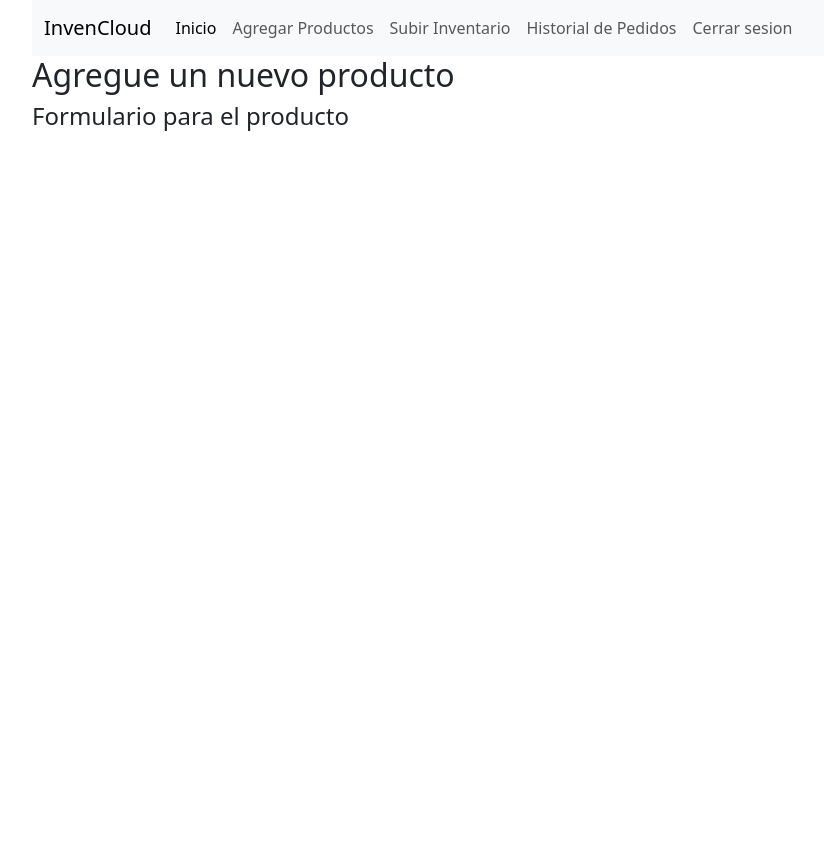
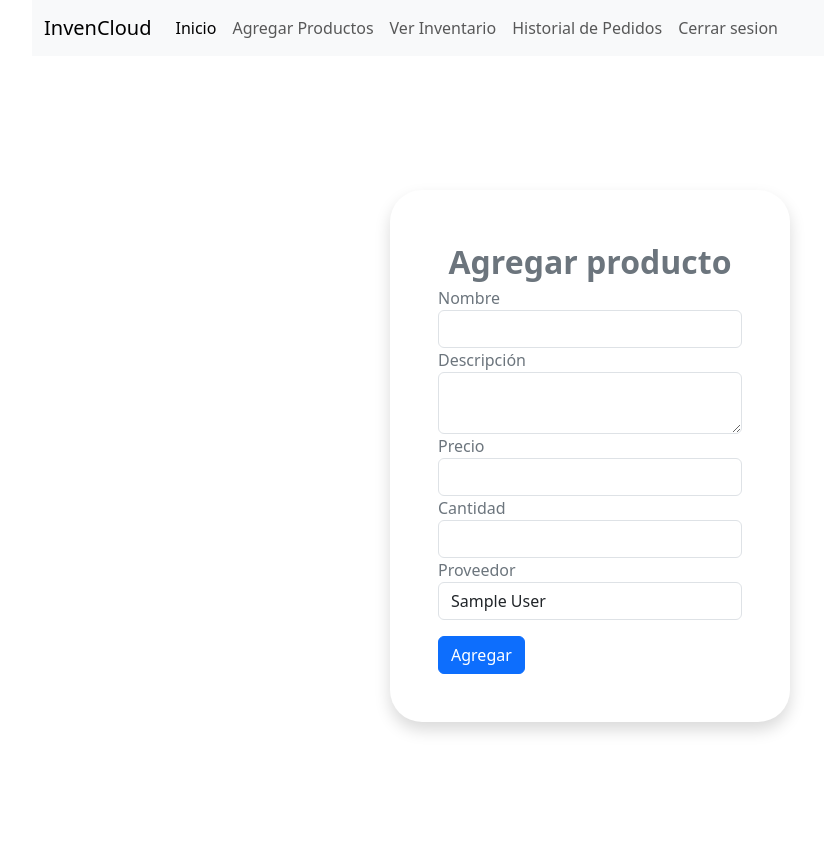
Before and after one commit to joanpedraza/software2_proyecto, a Django app: page /store_admin/add_product/ in a window 1280 px wide. Shown: the whole page, without its empty margins (50-874 px from the left). Before the commit the page ends 131 px from the top, so only its background shows below. Run offline with Django 4.2, Linux system fonts and the light colour scheme; a user stored in the database is signed in; tables that the repository leaves empty hold one stand-in row (values such as "Sample post").

Commit message:
Implementacion básica de las vista para añadir productos, ver el inventario y ver los pedidos

```diff
--- a/app/store_admin/views.py
+++ b/app/store_admin/views.py
@@ -1,6 +1,8 @@
 from django.contrib.auth.decorators import user_passes_test
 from django.shortcuts import render, redirect
 from django.contrib.auth import logout
+from app.store_admin.models import Product, Provider
+from app.customers.models import Order
 
 def admin_required(function=None, login_url='/accounts/login/'):
     return user_passes_test(lambda u: u.is_superuser, login_url=login_url)(function)
@@ -11,15 +13,32 @@ def dashboard(request):
 
 @admin_required
 def add_product(request):
-    return render(request, 'store_admin/addProducts.html')
+    if request.method == 'POST':
+        name = request.POST['name']
+        description = request.POST['description']
+        price = request.POST['price']
+        quantity = request.POST['quantity']
+        provider_id = request.POST['provider']
+
+        provider = Provider.objects.get(id=provider_id)
+
+        product = Product(name=name, description=description, price=price, quantity=quantity, provider=provider)
+        product.save()
+
+        return redirect('inventory')
+
+    providers = Provider.objects.all()
+    return render(request, 'store_admin/addProducts.html', {'providers': providers})
 
 @admin_required
 def inventory(request):
-    return render(request, 'store_admin/inventory.html')
+    products = Product.objects.all()
+    return render(request, 'store_admin/inventory.html', {'products': products})
 
 @admin_required
 def order_history(request):
-    return render(request, 'store_admin/orders.html')
+    orders = Order.objects.all()  # Recupera todos los pedidos
+    return render(request, 'store_admin/orders.html', {'orders': orders})
 
 def exitAdmin(request):
     logout(request)
--- a/app/templates/store_admin/addProducts.html
+++ b/app/templates/store_admin/addProducts.html
@@ -1,9 +1,41 @@
 {% extends "store_admin/dashboard.html" %}
 
 {% block content %}
-    <h2>Agregue un nuevo producto</h2>
 
-    <h4>Formulario para el producto</h4>
-
+<div class="d-flex justify-content-center align-items-center vh-100">
+    <div
+      class="bg-white p-5 rounded-5 text-secondary shadow"
+      style="width: 25rem"
+    >
+    <div class="text-center fs-2 fw-bold">Agregar producto</div>
+    <form method="post">
+        {% csrf_token %}
+        <div class="form-group">
+            <label for="name">Nombre</label>
+            <input type="text" class="form-control" id="name" name="name" required>
+        </div>
+        <div class="form-group">
+            <label for="description">Descripción</label>
+            <textarea class="form-control" id="description" name="description" required></textarea>
+        </div>
+        <div class="form-group">
+            <label for="price">Precio</label>
+            <input type="number" step="0.01" class="form-control" id="price" name="price" required>
+        </div>
+        <div class="form-group">
+            <label for="quantity">Cantidad</label>
+            <input type="number" class="form-control" id="quantity" name="quantity" required>
+        </div>
+        <div class="form-group">
+            <label for="provider">Proveedor</label>
+            <select class="form-control" id="provider" name="provider" required>
+                {% for provider in providers %}
+                <option value="{{ provider.id }}">{{ provider.name }}</option>
+                {% endfor %}
+            </select>
+        </div>
+        <button type="submit" class="btn btn-primary mt-3">Agregar</button>
+    </form>
+</div>
 
 {% endblock %}
--- a/app/templates/store_admin/dashboard.html
+++ b/app/templates/store_admin/dashboard.html
@@ -25,7 +25,7 @@
                     <a class="nav-link" href="{% url 'add_product' %}"> Agregar Productos</a>
                   </li>
                   <li class="nav-item">
-                    <a class="nav-link" href="{% url 'inventory' %}"> Subir Inventario</a>
+                    <a class="nav-link" href="{% url 'inventory' %}"> Ver Inventario</a>
                   </li>
                   <li class="nav-item">
                     <a class="nav-link" href="{% url 'order_history' %}"> Historial de Pedidos</a>
```
Also changed, not shown: app/templates/store_admin/inventory.html (+31 -1 lines), app/templates/store_admin/orders.html (+30 -1 lines).
